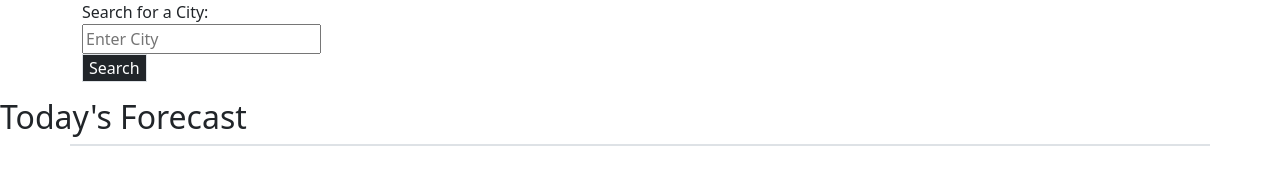
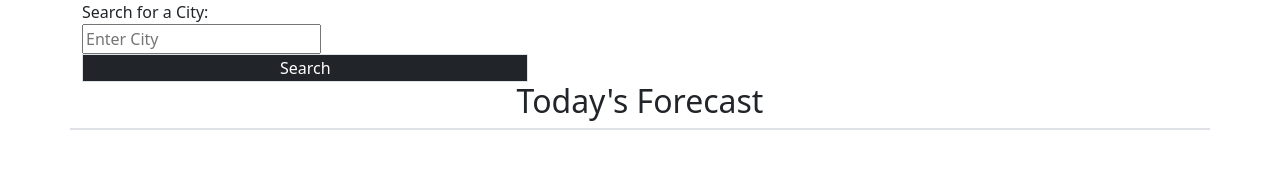
Before and after one commit to dong135790/weather-forecast-dashboard, a plain HTML site: page index.html in a window 1280 px wide. Drawn offline with nearby package versions, Linux system fonts and the light colour scheme.

Commit message:
fixed css and notes.

```diff
--- a/assets/script.js
+++ b/assets/script.js
@@ -13,6 +13,8 @@ var historyContainer = document.querySelector('#history');
 var todayContainer = document.querySelector('#today');
 var forecastContainer = document.querySelector('#forecast');
 var forecastContainer1 = document.querySelector('#forecast-1');
+var historyButtonEl = document.querySelector('#historybuttons');
+
 
 var searchbtn = document.getElementById('searchBtn');
 
@@ -231,7 +233,7 @@ function weatherApi (city) {
             forecastContainer4.appendChild(fourWeatherWindEl)
 
 
-            // Day 4
+            // Day 5
             var forecastContainer5 = document.createElement('div');
             forecastContainer5.setAttribute('id', 'forecast-5');
             forecastContainer5.setAttribute('class', 'border border-3');
--- a/assets/style.css
+++ b/assets/style.css
@@ -3,8 +3,7 @@
     flex-direction: column;
     align-items: flex-end;
 }
-
-.searchHistory {
-    display: flex;
-    flex-direction: column;
-}
+button {
+    width: 40%;
+    padding-left: -2000;
+  }
--- a/index.html
+++ b/index.html
@@ -19,15 +19,17 @@
             <form id="search-form">
                 <label for="search-form">Search for a City:</label> <br>
                 <input type="text" id="search-input" name="search" placeholder="Enter City"> <br>
-                    <button class="bg-dark border text-white" type="button" id="searchBtn" autocapitalize="words" onclick="geoApi()">Search</button>
+                    <button class="bg-dark border text-white" type="button" id="searchBtn" autocapitalize="words" onclick="geoApi()">Search</button> <br>
             </form>
-            <div class="container">
-                <ul id="history" class="vstack gap-3"></ul>
+            <div class="container" id="historybuttons">
+                <div id="history" class="vstack gap-3"></div>
             </div>
         </div>
-        <section>
+        <section style="display: flex; align-items: center; flex-direction: column;">
             <h2>Today's Forecast</h2>
             <article id="today" class="container bg-light border"></article>
+        </section>
+        <section>
             <div id="forecast" style="display: flex; justify-content: space-evenly;"></div>
         </section>
     <script src="assets/script.js"></script>
```
